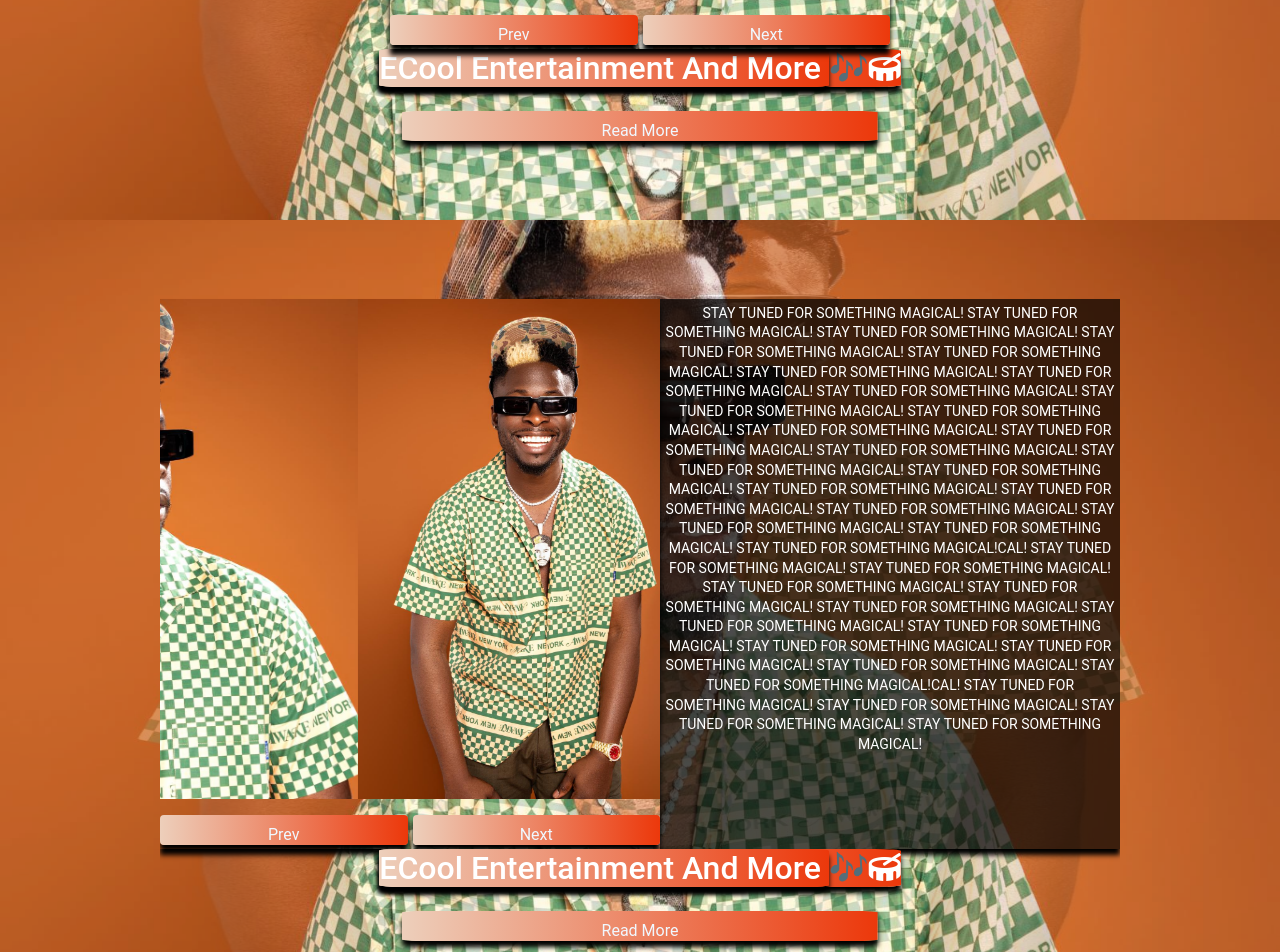
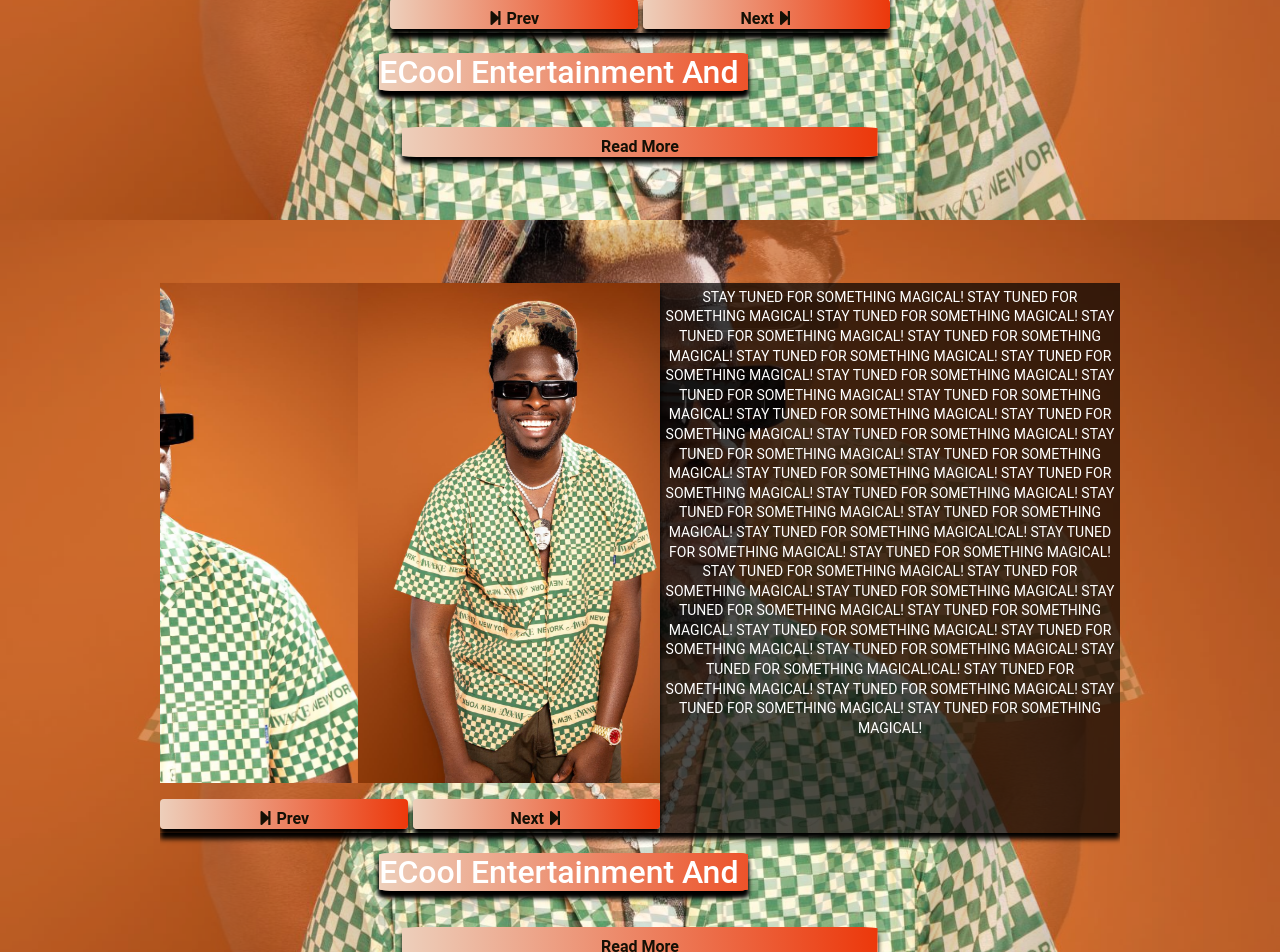
Before and after one commit to TuruchieNetworks/EcoolJavaScriptWebApplication, a React (Create React App) app: page /VideoBackground in a window 1280 px wide. Shown: the part 580-1532 px from the top of the page. Built offline with nearby package versions, Linux system fonts and the light colour scheme; a small style sheet from the web is missing.

Commit message:
adjusted icons

```diff
--- a/src/App.css
+++ b/src/App.css
@@ -252,7 +252,16 @@ body:hover {
   animation: gradient-animation 0.6s infinite ease-in-out;
   transition: all 0.3s ease-in;
 }
-
+/* Header */
+.headerTitle {
+  margin: 10px 0;
+  color: inherit;
+  text-decoration: none;
+}
+.headerTitle:hover {
+  cursor: pointer;
+  transition: all 0.3s ease-in;
+}
 /* Showcase */
 #showcase {
   /* background: var(--primary-color); */
--- a/src/ImageCarousel.css
+++ b/src/ImageCarousel.css
@@ -51,8 +51,9 @@ img {
 
 .btn {
   /* background-color: blueviolet; */
-  background: linear-gradient(to right, rgb(237, 207, 187), rgb(236, 56, 11));
   color: aliceblue;
+  color: rgb(20, 16, 5);
+  font-weight: bold;
   border: none;
   padding: 0.5rem;
   cursor: pointer;
@@ -62,13 +63,14 @@ img {
   -webkit-box-shadow: 6px 6px 5px black;
   box-shadow: 0px 6px 5px black;
   /* animation: gradient-animation 0.6s infinite ease-in-out; */
+  background: linear-gradient(to right, rgb(237, 207, 187), rgb(236, 56, 11));
   transition: all 3.3s ease-in-out;
 }
 
 .btn:hover {
   opacity: 0.9;
   color: black;
-  font-weight: bold;
+  font-size: 14px;
   /* transition: all 5.3s ease-in-out; */
   transition: all 0.3s ease-in;
   animation: gradient-animation 0.6s infinite ease-in-out;
--- a/src/components/auth/Music.js
+++ b/src/components/auth/Music.js
@@ -8,6 +8,7 @@ import pose_brown_gradient from '../../img/pose_brown_gradient.jpg';
 import pose_gaze_brown from '../../img/pose_gaze_brown.jpg';
 import smiling_pose_brown from '../../img/smiling_pose_brown.jpg';
 import solid_pose_kharki from '../../img/solid_pose_kharki.jpg';
+import HeaderLinks from '../layout/HeaderLinks';
 
 const Music = ({ currentBackground }) => {
     const videoRef = useRef(null); // Create a reference for the video element
@@ -62,11 +63,12 @@ const Music = ({ currentBackground }) => {
         resetInterval();
     };
     return (
-        <div className=""
+        <div
             id="showcase"
             style={{
             //backgroundImage: `url(${images[idx]})`,
             transition: 'background-image 0.5s ease-in-out',
+            width: '100vw',
             height: '100vh',
             // backgroundSize: 'cover',
             // backgroundPosition: 'center',
@@ -118,8 +120,8 @@ const Music = ({ currentBackground }) => {
                         </p>
                     </div>
                 </div>
-                <HeaderTitle />
-                <Link to="/music" className="btn party-lights"> {/* Updated to use Link */}
+                <HeaderLinks />
+                <Link to="/about" className="btn party-lights">
                     Read More
                 </Link>
             </div>
--- a/src/components/backgroundVideos/MusicBackground.js
+++ b/src/components/backgroundVideos/MusicBackground.js
@@ -42,7 +42,7 @@ const MusicBackground = () => {
     };
 
     return (
-        <div className="full-video-background"
+        <div className="full-video-backgroun"
             id="showcase"
             style={{
                 backgroundImage: `url(${images[idx]})`,
--- a/src/components/carousels/ImageCarousel.js
+++ b/src/components/carousels/ImageCarousel.js
@@ -80,9 +80,13 @@ const ImageCarousel = () => {
                     />
                 ))}
             </div>
-            <div className="btn-container">
-                <button id="left" className="btn" onClick={handlePrev}>Prev</button>
-                <button id="right" className="btn" onClick={handleNext}>Next</button>
+            <div className='btn-container'>
+                <button id='left' className='btn' onClick={handlePrev}>
+                    <i className='fas fa-step-forward'></i> Prev
+                </button>
+                <button id='right' className='btn' onClick={handleNext}>
+                    Next <i className='fas fa-step-forward'></i>
+                </button>
             </div>
         </div>
     );
--- a/src/components/layout/About.js
+++ b/src/components/layout/About.js
@@ -1,13 +1,13 @@
 import React, { useEffect, useState, useRef } from 'react';
 import { Link } from 'react-router-dom';
 import '../../App.css';
-import HeaderTitle from './HeaderTitle';
 import ImageCarousel from '../carousels/ImageCarousel';
 import logo from '../../img/logo.jpg';
 import pose_brown_gradient from '../../img/pose_brown_gradient.jpg';
 import pose_gaze_brown from '../../img/pose_gaze_brown.jpg';
 import smiling_pose_brown from '../../img/smiling_pose_brown.jpg';
 import solid_pose_kharki from '../../img/solid_pose_kharki.jpg';
+import HeaderLinks from './HeaderLinks';
 
 const About = ({ currentBackground }) => {
     const videoRef = useRef(null); // Create a reference for the video element
@@ -49,7 +49,7 @@ const About = ({ currentBackground }) => {
             style={{
                 backgroundImage: `url(${images[idx]})`,
                 transition: 'background-image 0.5s ease-in-out',
-                // width: '100vw',
+                width: '100vw',
                 height: '100vh',
                 backgroundSize: 'cover',
                 backgroundPosition: 'center',
@@ -73,8 +73,8 @@ const About = ({ currentBackground }) => {
                             Lorem ipsum dolor sit amet consectetur adipisicing elit. Voluptas maiores sint impedit delectus quam molestiae explicabo cum facere ratione veritatis.
                     </p>
                 </div>
-                <HeaderTitle />
-                <Link to="/about" className="btn party-lights"> {/* Updated to use Link */}
+                <HeaderLinks />
+                <Link to="/about" className="btn party-lights">
                     Read More
                 </Link>
             </div>
--- a/src/components/layout/AboutContents.js
+++ b/src/components/layout/AboutContents.js
@@ -1,7 +1,6 @@
 import React, { useEffect, useState, useRef } from 'react';
 import { Link } from 'react-router-dom';
 import '../../App.css';
-import HeaderTitle from './HeaderTitle';
 import ImageCarousel from '../carousels/ImageCarousel';
 import logo from '../../img/logo.jpg';
 import pose_brown_gradient from '../../img/pose_brown_gradient.jpg';
@@ -9,6 +8,7 @@ import pose_gaze_brown from '../../img/pose_gaze_brown.jpg';
 import smiling_pose_brown from '../../img/smiling_pose_brown.jpg';
 import solid_pose_kharki from '../../img/solid_pose_kharki.jpg';
 import AboutLanding from './AboutLanding';
+import HeaderLinks from './HeaderLinks';
 
 const AboutContents = ({ currentBackground }) => {
     const videoRef = useRef(null); // Create a reference for the video element
@@ -55,12 +55,12 @@ const AboutContents = ({ currentBackground }) => {
             backgroundSize: 'cover',
             backgroundPosition: 'center'
         }}
-        ><HeaderTitle />
+        ><HeaderLinks />
             <div className="container showcase-container">
                 <div className='flex-carousel carousel-contents'>
                     <div><ImageCarousel /></div>
                     <div><AboutLanding /> </div>
-                    <div className=''><AboutLanding /> </div>
+                    <div><AboutLanding /> </div>
                 </div>
                 {/* */}
             </div>
--- /dev/null
+++ b/src/components/layout/HeaderLinks.js
@@ -0,0 +1,16 @@
+import React from 'react';
+import { Link } from 'react-router-dom';
+import HeaderTitle from './HeaderTitle';
+//import '../../HeaderTitle.css';
+
+const HeaderLinks = () => {
+  return (
+    <Link to="/landing" className='headerTitle'>
+      <div>
+        <HeaderTitle />
+      </div>
+    </Link>
+  );
+};
+
+export default HeaderLinks;
--- a/src/components/layout/HeaderTitle.js
+++ b/src/components/layout/HeaderTitle.js
@@ -1,16 +1,19 @@
 import React from 'react';
+import { Link } from 'react-router-dom';
 //import '../../HeaderTitle.css';
 
 const HeaderTitle = () => {
     return (
+    <div className='headerTitle'>
         <div className=''>
-        <h2 className="party-lights spreader">
-            <span className="bright-cover type-writer">
-                <span className="spreader">ECool Entertainment And More </span>🎶
-                <span className="fas fa-drum"></span>
-            </span>
-        </h2>
+            <h2 className="party-lights spreader">
+                <div className="bright-cover type-writer">
+                    <span className="spreader">ECool Entertainment And More </span>🎶
+                    <span className="fas fa-drum"></span>
+                </div>
+            </h2>
         </div>
+    </div>
     );
 };
 
--- a/src/components/layout/Landing.js
+++ b/src/components/layout/Landing.js
@@ -8,6 +8,7 @@ import VideoBackground from '../backgroundVideos/VideoBackground';
 import BackgroundCarousel from '../carousels/BackgroundCarousel';
 import MusicBackground from '../backgroundVideos/MusicBackground';
 import About from './About';
+import HeaderLinks from './HeaderLinks';
 
 const Landing = () => {
     return (
@@ -15,7 +16,7 @@ const Landing = () => {
             {/* <div className="galaxial-animations"></div> */}
             <div className="container showcase-container imageCover">
                 <ImageCarousel />
-                <HeaderTitle />
+                <HeaderLinks />
                 <Link to="/about" className="btn party-lights">
                     Read More
                 </Link>
```
